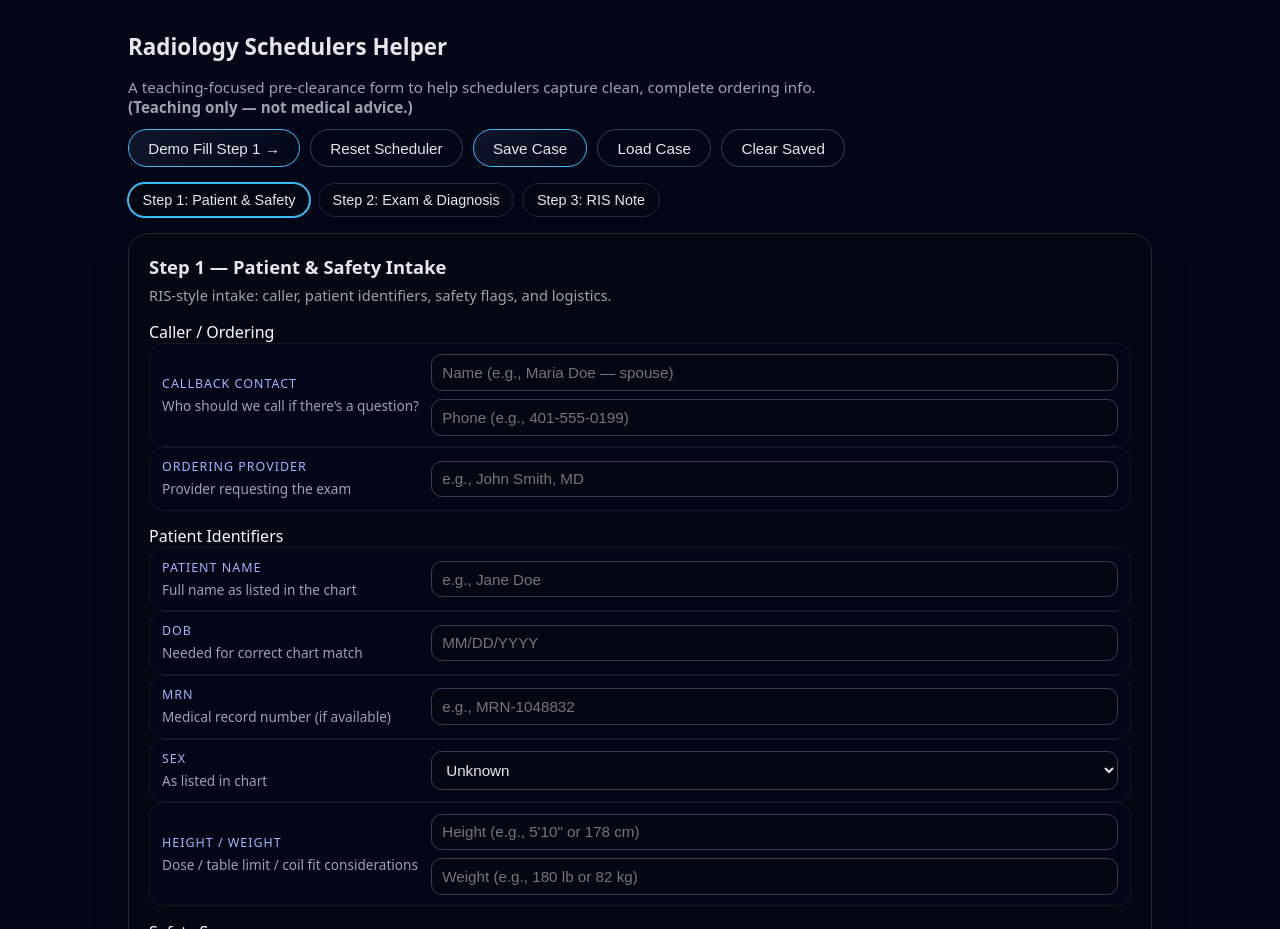
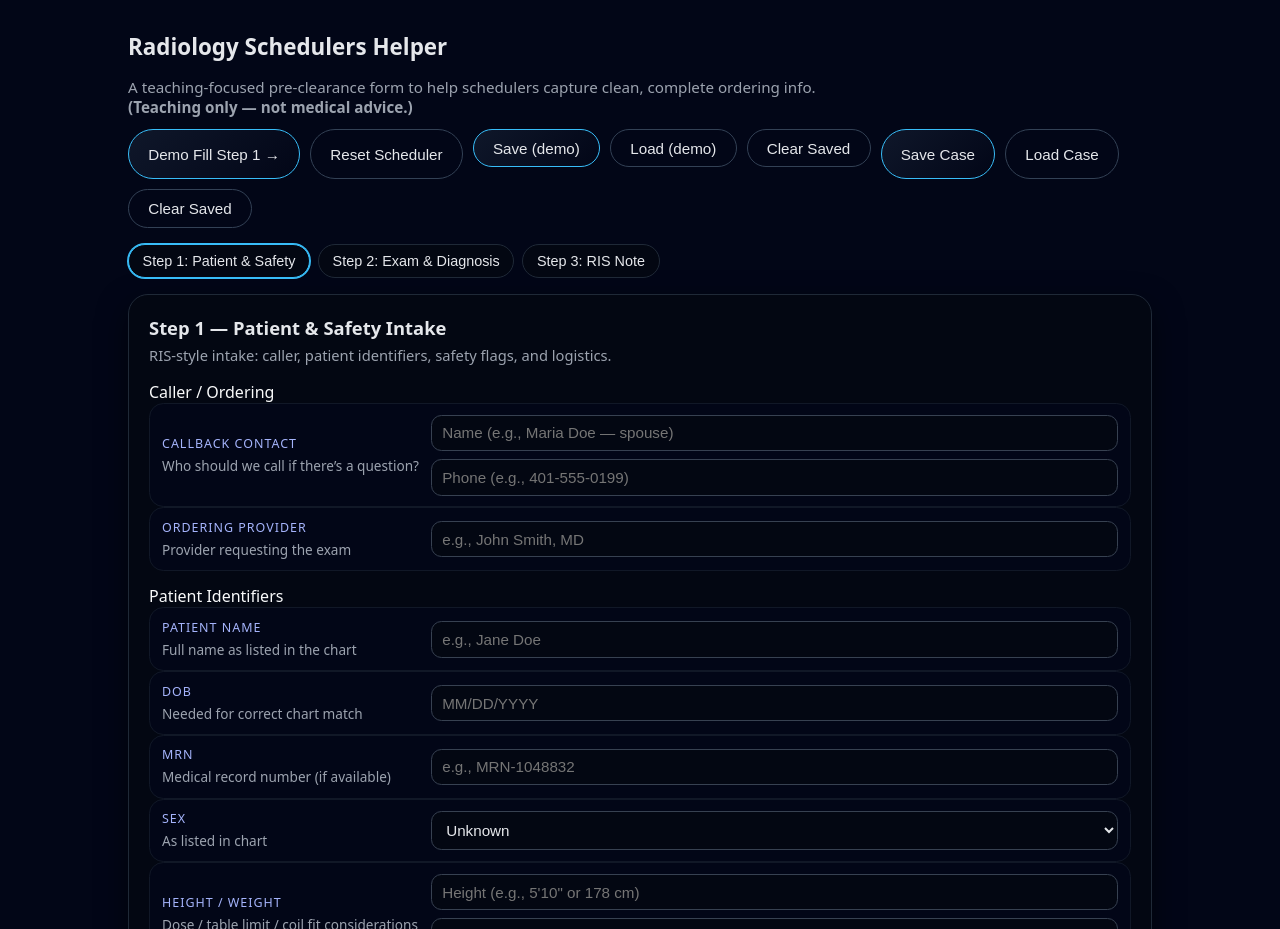
Before and after one commit to chazmr40-collab/mentor-tribute-frontend, a React (Create React App) app: page / in a window 1280 px wide. Shown: the part 1060-1989 px from the top of the page. Built offline with nearby package versions, Linux system fonts and the light colour scheme.

Commit message:
Add scheduler save/load/clear buttons

```diff
--- a/src/App.js
+++ b/src/App.js
@@ -732,6 +732,17 @@ function clearSchedulerSaved() {
   <button type="button" className="sched-btn ghost" onClick={resetScheduler}>
     Reset Scheduler
   </button>
+<div style={{ display: "flex", gap: 10, flexWrap: "wrap", marginBottom: 12 }}>
+  <button type="button" className="sched-btn" onClick={saveSchedulerLocal}>
+    Save (demo)
+  </button>
+  <button type="button" className="sched-btn ghost" onClick={loadSchedulerLocal}>
+    Load (demo)
+  </button>
+  <button type="button" className="sched-btn ghost" onClick={clearSchedulerSaved}>
+    Clear Saved
+  </button>
+</div>
 
   <button type="button" className="sched-btn" onClick={saveSchedulerLocal}>
     Save Case
```
